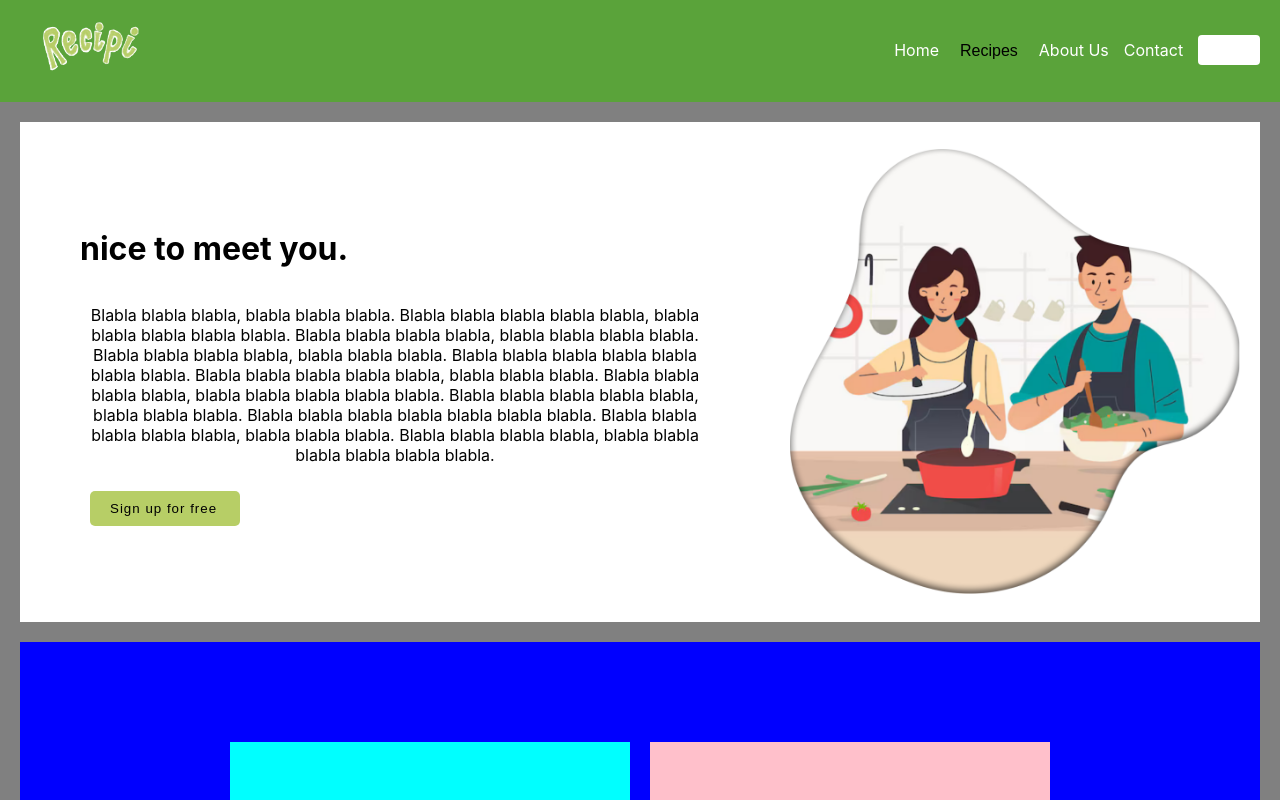
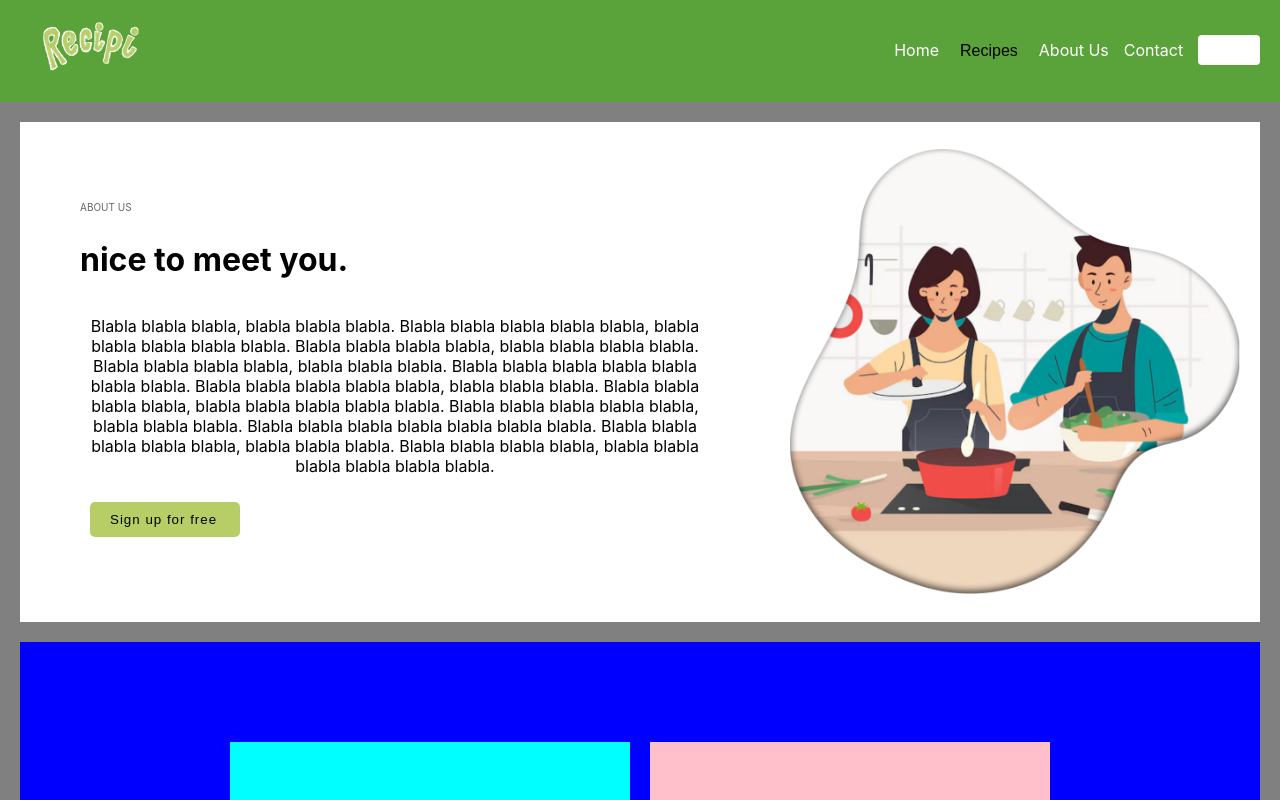
Before and after one commit to rwatoun/Recipe-Sharing-Platform, a React (Create React App) app: page /About in a window 1280 px wide. Shown: the top 800 px of the page. Built offline with nearby package versions, Linux system fonts and the light colour scheme.

Commit message:
created components for better code reuse in about page

```diff
--- a/src/about-us/about.js
+++ b/src/about-us/about.js
@@ -4,13 +4,14 @@ import Navbar from "../navbar";
 import "./about.css";
 import peopleCooking from "../peoplecooking.png";
 
-function About() {
+function FirstContent() {
   return (
-    <div>
-      <Navbar />
-      <div className={"content"}>
     <div className={"firstContent"}>
       <div className={"leftFirstContent"}>
+        <p style={{ fontSize: "10px", color: "#666", margin: "5px 0" }}>
+          {" "}
+          ABOUT US
+        </p>
         <h1>nice to meet you.</h1>
         <p>
           Blabla blabla blabla, blabla blabla blabla. Blabla blabla blabla
@@ -20,9 +21,9 @@ function About() {
           blabla blabla. Blabla blabla blabla blabla blabla, blabla blabla
           blabla. Blabla blabla blabla blabla, blabla blabla blabla blabla
           blabla. Blabla blabla blabla blabla blabla, blabla blabla blabla.
-              Blabla blabla blabla blabla blabla blabla blabla. Blabla blabla
-              blabla blabla blabla, blabla blabla blabla. Blabla blabla blabla
-              blabla, blabla blabla blabla blabla blabla blabla.{" "}
+          Blabla blabla blabla blabla blabla blabla blabla. Blabla blabla blabla
+          blabla blabla, blabla blabla blabla. Blabla blabla blabla blabla,
+          blabla blabla blabla blabla blabla blabla.{" "}
         </p>
         <button className={"signupButton"}>Sign up for free</button>
       </div>
@@ -30,10 +31,25 @@ function About() {
         <img src={peopleCooking} />
       </div>
     </div>
+  );
+}
+
+function SecondContent() {
+  return (
     <div className={"secondContent"}>
       <div className={"leftSecondContent"}></div>
       <div className={"rightSecondContent"}></div>
     </div>
+  );
+}
+
+function About() {
+  return (
+    <div>
+      <Navbar />
+      <div className={"content"}>
+        <FirstContent />
+        <SecondContent />
       </div>
     </div>
   );
```
Lines whose indentation alone changed are shown as unchanged.
